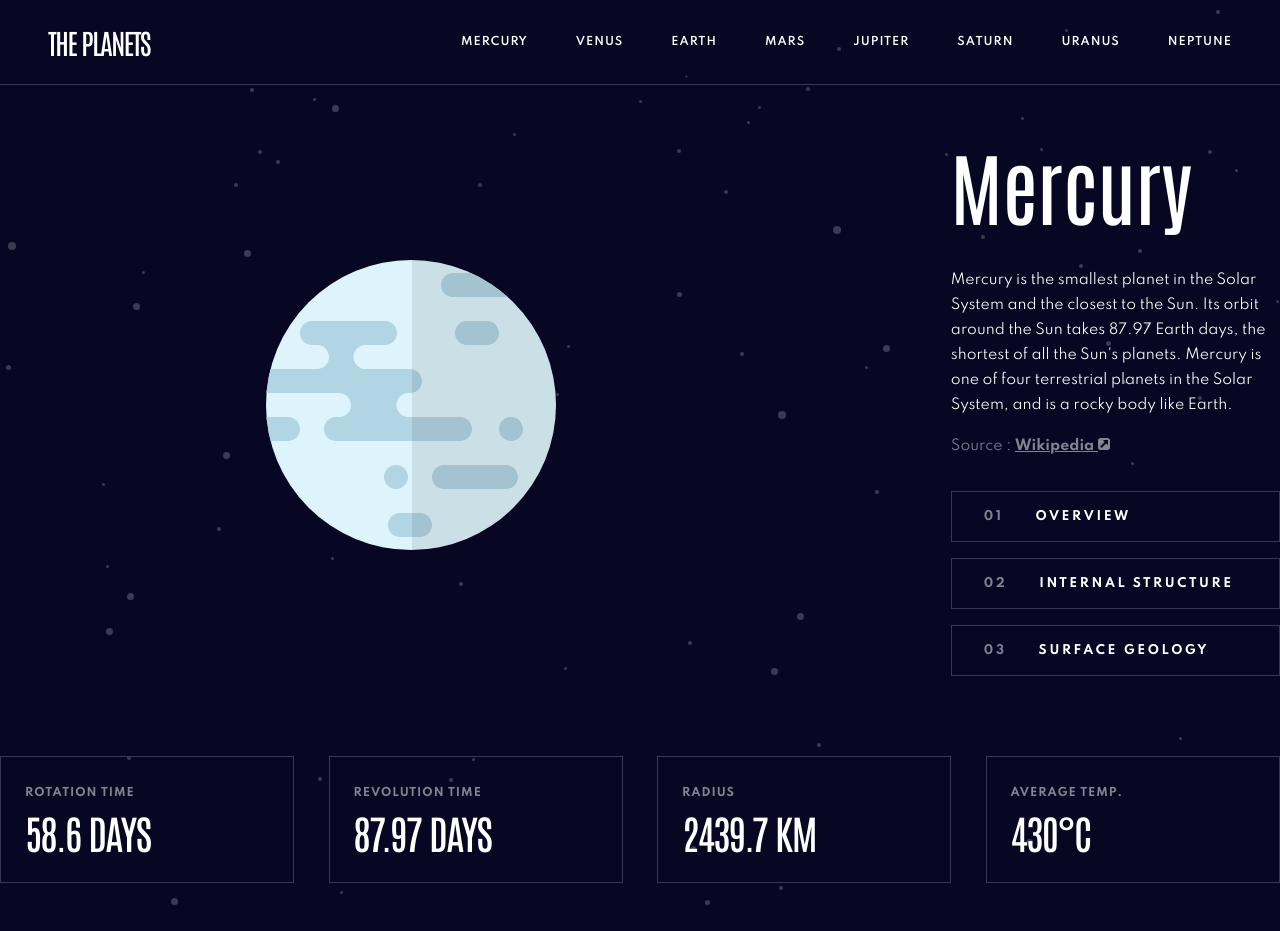
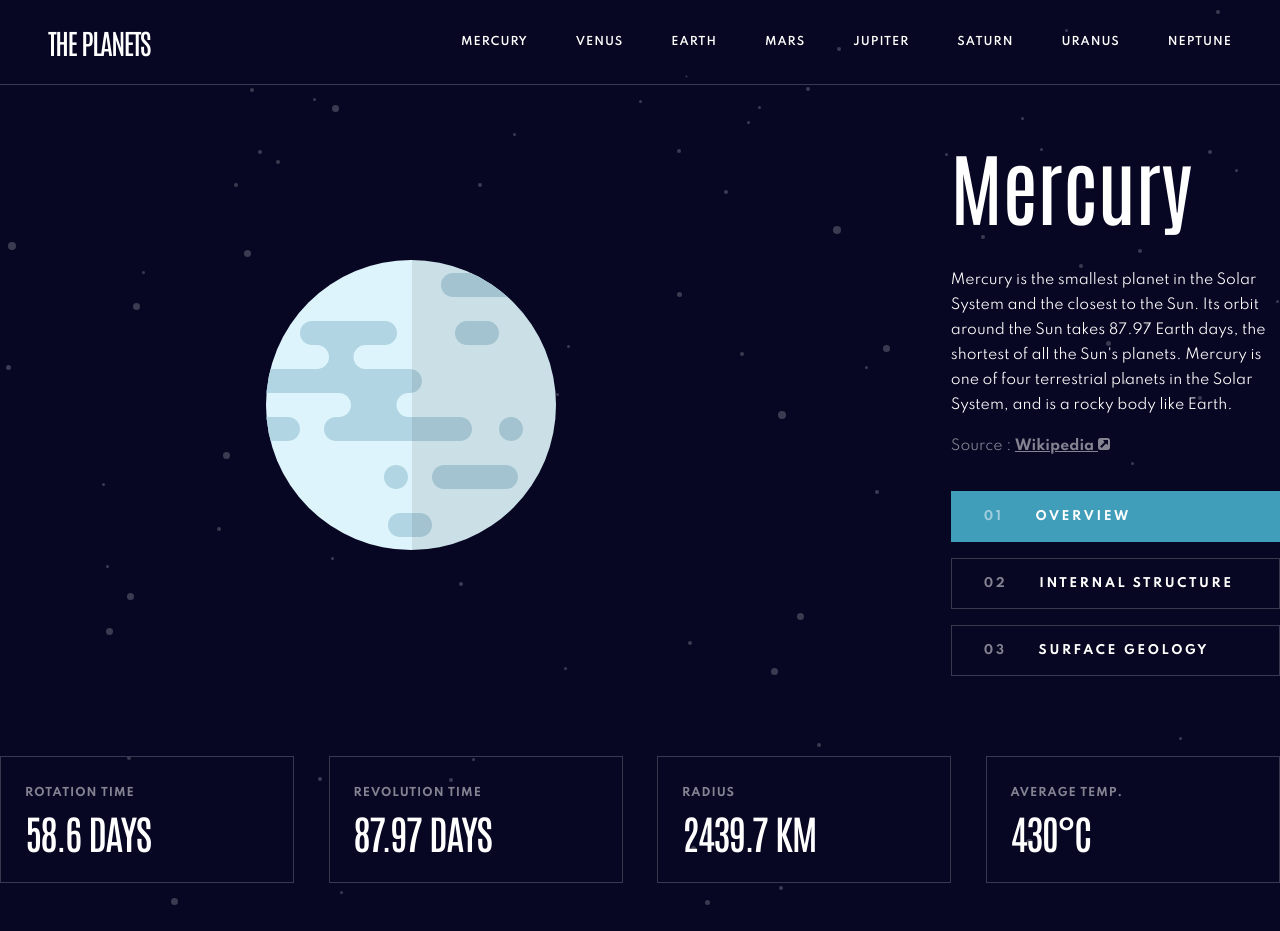
Before and after one commit to Euuphi/planet-facts, a React (Create React App) app: page / in a window 1280 px wide. Built offline with nearby package versions, Linux system fonts and the light colour scheme.

Commit message:
Adjust button styles based on react state hooks
- Remove css focus psuedo class from button
- Create conditional styling for hover and active states

```diff
--- a/src/components/ButtonsSection.js
+++ b/src/components/ButtonsSection.js
@@ -1,13 +1,15 @@
 import React from "react";
-import styled from "styled-components";
+import styled, { css } from "styled-components";
 // Themes
 import colors from "styles/colors";
 // Components
 import { H3 } from "./Headings";
 
 const Button = styled.button`
-    background-color: ${colors.main};
-    border: 1px solid ${colors.shade};
+    background-color: ${({ active }) =>
+        active ? colors.mercury : colors.main};
+    border: 1px solid
+        ${({ active }) => (active ? colors.mercury : colors.shade)};
     color: #fff;
     display: inline-block;
     font-family: "Spartan";
@@ -19,20 +21,16 @@ const Button = styled.button`
     width: 100%;
 
     &:hover {
-        background-color: #313148;
-    }
-
-    &:focus {
-        background-color: ${colors.mercury};
-        border-color: ${colors.mercury};
-
-        & span {
-            color: #a0cedd;
-        }
+        /* Only change hover style if button is not active */
+        ${({ active }) =>
+            active ||
+            css`
+                background-color: #313148;
+            `}
     }
 
     & span {
-        color: ${colors.grey};
+        color: ${({ active }) => (active ? "#a0cedd" : colors.grey)};
         padding-right: 3.2rem;
     }
 
@@ -47,18 +45,24 @@ const FlexContainer = styled.div`
     gap: 1.6rem;
 `;
 
-const ButtonsSection = ({ clickHandler }) => {
+const ButtonsSection = ({ clickHandler, view }) => {
     return (
         <FlexContainer>
-            <Button onClick={() => clickHandler("overview")}>
+            <Button
+                active={view === "overview"}
+                onClick={() => clickHandler("overview")}>
                 <H3 as="span">01</H3>
                 <H3>Overview</H3>
             </Button>
-            <Button onClick={() => clickHandler("internal")}>
+            <Button
+                active={view === "internal"}
+                onClick={() => clickHandler("internal")}>
                 <H3 as="span">02</H3>
                 <H3>Internal Structure</H3>
             </Button>
-            <Button onClick={() => clickHandler("surface")}>
+            <Button
+                active={view === "surface"}
+                onClick={() => clickHandler("surface")}>
                 <H3 as="span">03</H3>
                 <H3>Surface Geology</H3>
             </Button>
--- a/src/components/PlanetInfo.js
+++ b/src/components/PlanetInfo.js
@@ -96,7 +96,7 @@ const PlanetInfo = () => {
                         Wikipedia <img src={sourceIcon} alt="Icon" />
                     </Link>
                 </Source>
-                <ButtonsSection clickHandler={setView} />
+                <ButtonsSection clickHandler={setView} view={view} />
             </PlanetDescriptionBox>
             <PlanetStats />
         </Grid>
```
